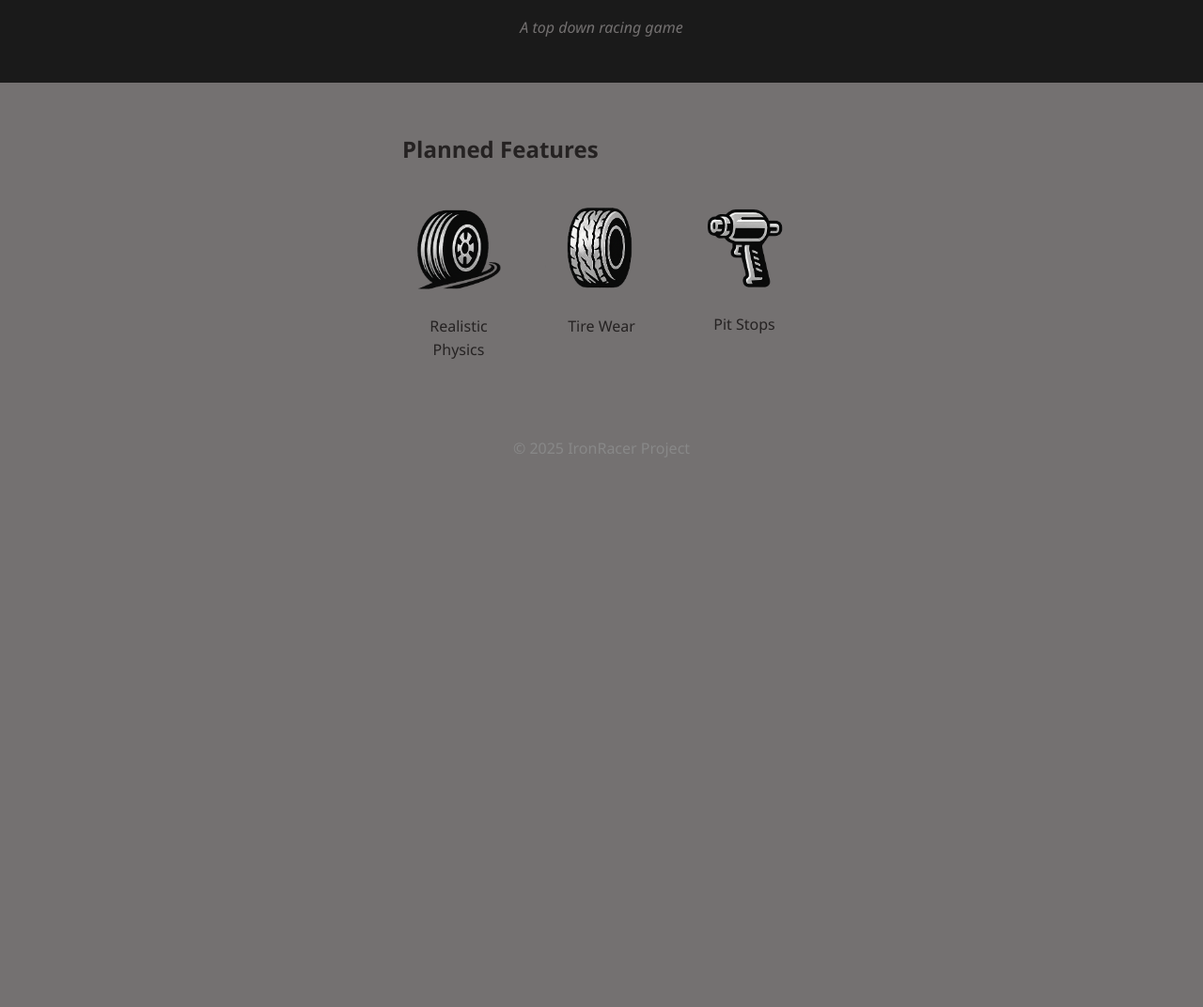
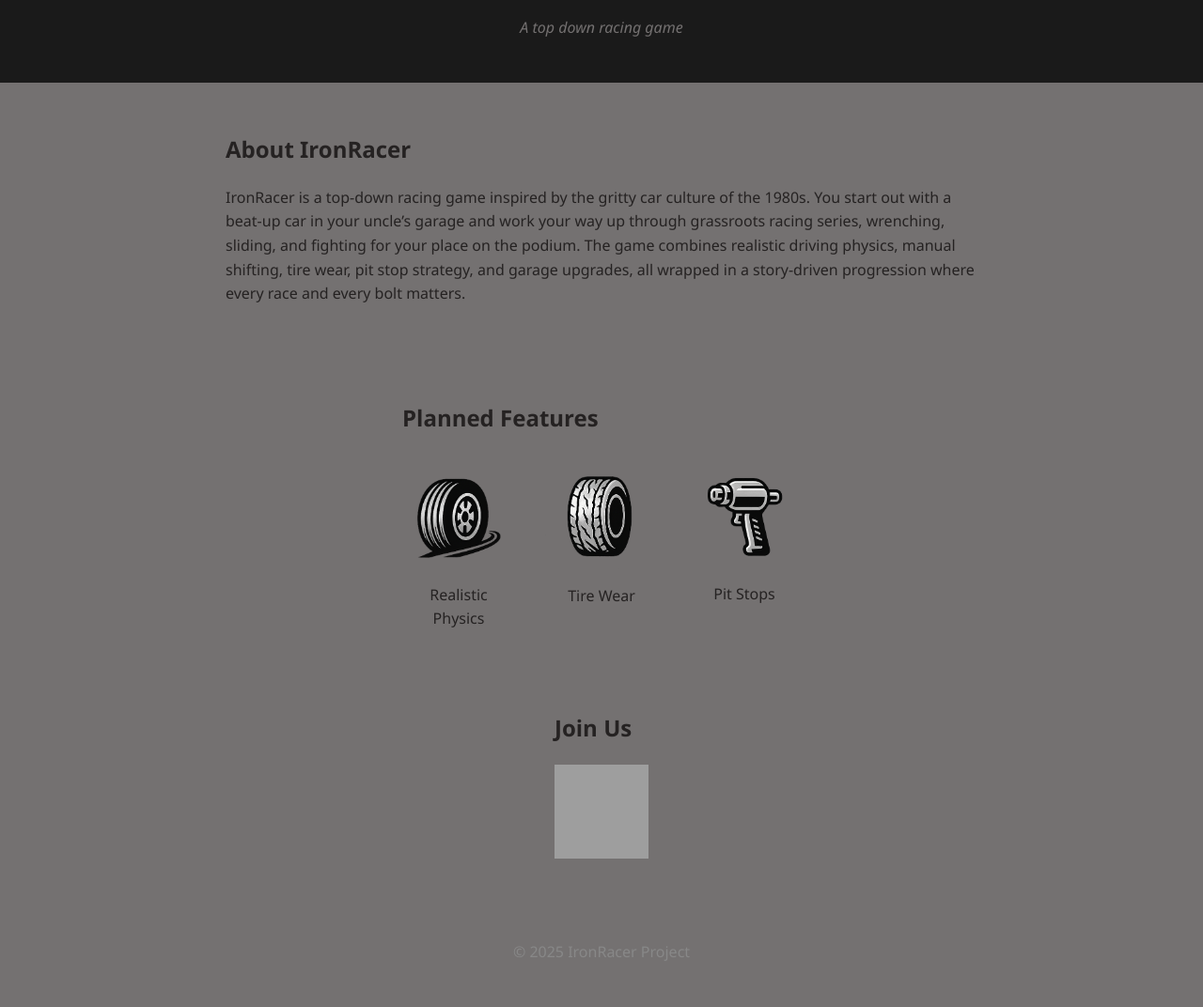
Before and after one commit to Baconbomb/IronRacer-Webpage, a plain HTML site: page docs/index.html in a window 1280 px wide. Shown: the part 320-1392 px from the top of the page at 94% size. Before the commit the page ends 856 px from the top, so only its background shows below. Drawn offline with Linux system fonts and the light colour scheme; grey boxes are pictures that could not be loaded.

Commit message:
discord update

```diff
--- a/docs/index.html
+++ b/docs/index.html
@@ -73,7 +73,12 @@
     <p><i>A top down racing game</i></p>
 
   </header>
+  <section>
+    <h2>About IronRacer</h2>
+    <p>IronRacer is a top-down racing game inspired by the gritty car culture of the 1980s. You start out with a beat-up car in your uncle’s garage and work your way up through grassroots racing series, wrenching, sliding, and fighting for your place on the podium.
 
+The game combines realistic driving physics, manual shifting, tire wear, pit stop strategy, and garage upgrades, all wrapped in a story-driven progression where every race and every bolt matters.
+  </section>
   <section>
     <h2>Planned Features</h2>
     <div class="features">
@@ -92,6 +97,11 @@
       <!-- Add more features here -->
     </div>
   </section>
+  <section>
+    <h2>Join Us</h2>
+  </div class="socialmedia">
+    <a href="https://discord.gg/mMdswsc5zM" target="_blank"><img src="icons/discord.png" width="100" height="100"></a>
+  </section>
 
   <footer>
     <p>© 2025 IronRacer Project</p>
```
Also changed, not shown: docs/icons/garage.png (added), docs/icons/sponsors.png (added), docs/icons/uppgrades.png (added), 3 other files.
